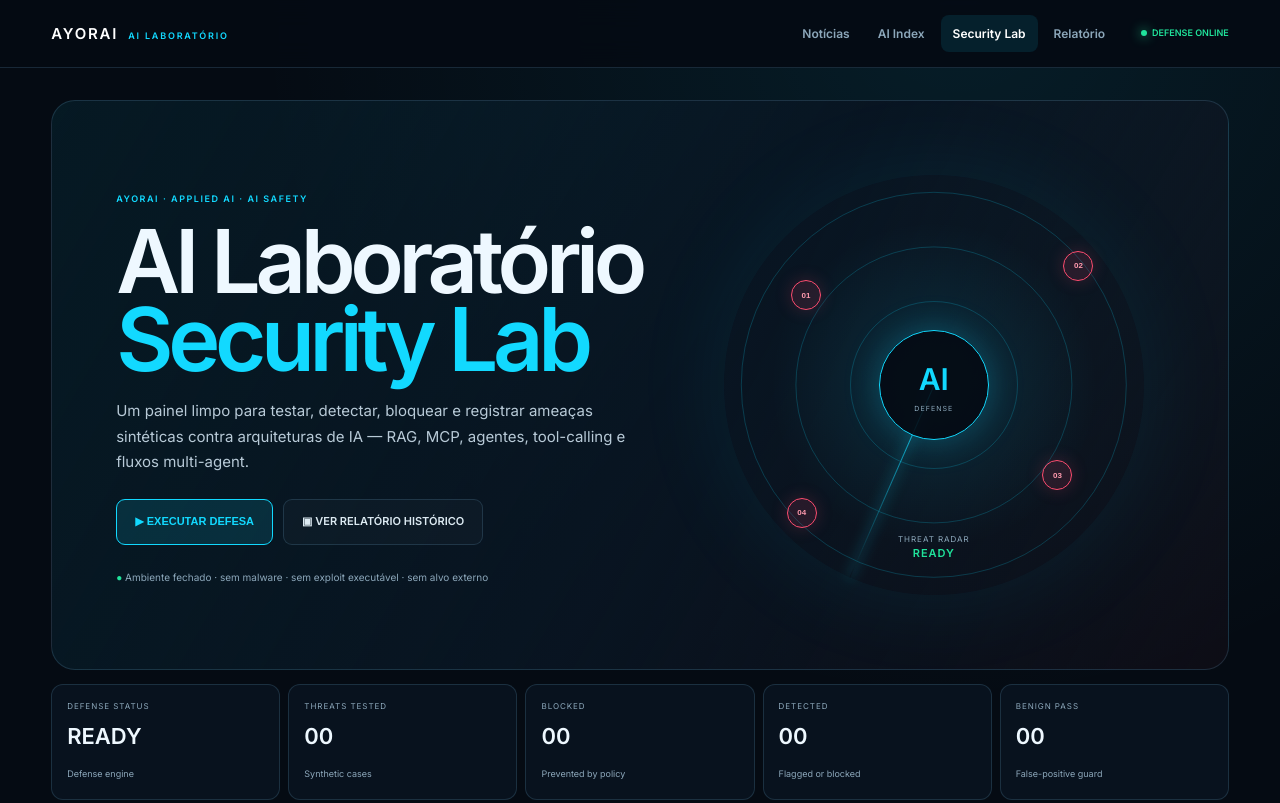
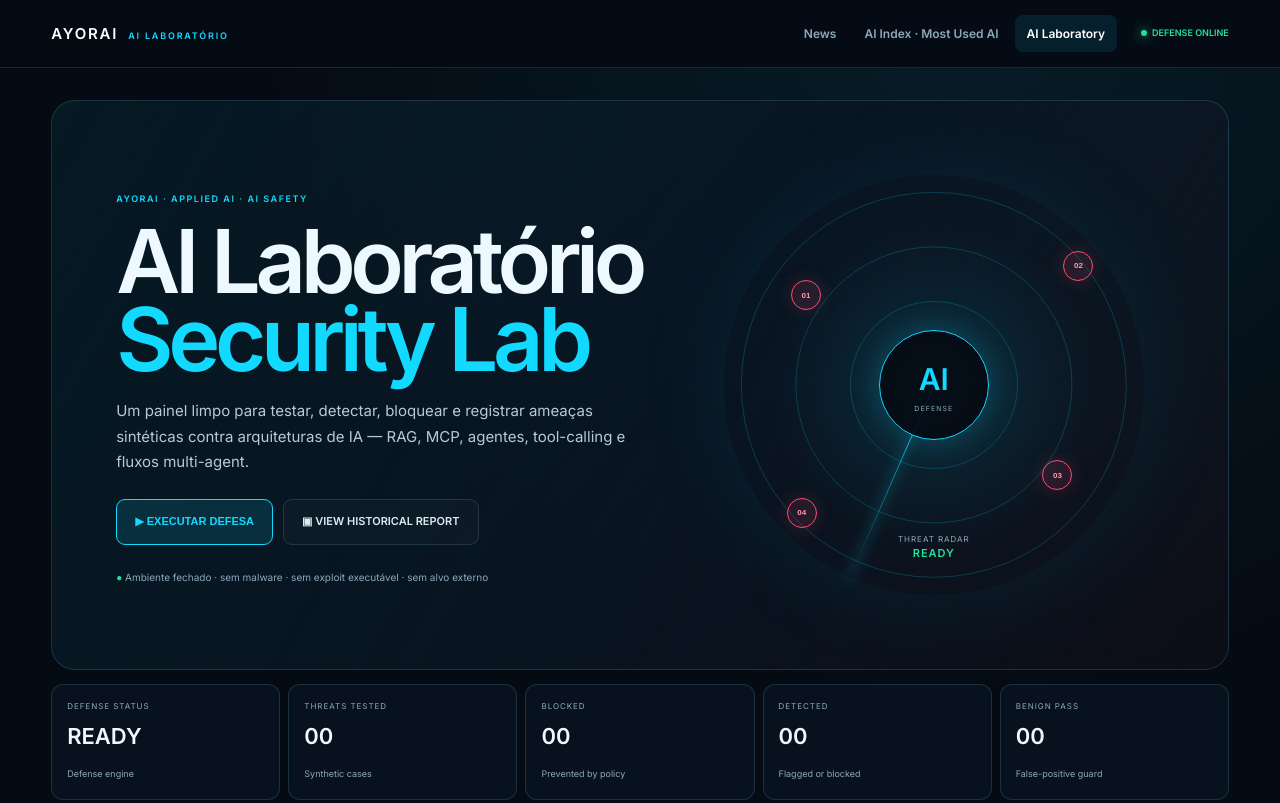
Before and after one commit to Ayorinha/global-tech-news-ai, a plain HTML site: page ai-radar.html in a window 1280 px wide. Shown: the top 803 px of the page. Drawn offline with Linux system fonts and the light colour scheme.

Commit message:
ui: nest laboratory report navigation

```diff
--- a/ai-radar.html
+++ b/ai-radar.html
@@ -12,10 +12,10 @@
 <body class="radar-page">
 <header class="radar-topbar">
   <a class="radar-brand" href="index.html"><strong>AYORAI</strong><span>AI LABORATÓRIO</span></a>
-  <nav><a href="index.html">Notícias</a><a href="ai-tools.html">AI Index</a><a class="active" href="ai-radar.html">Security Lab</a><a href="security-report.html">Relatório</a></nav>
+  <nav><a href="index.html">News</a><a href="ai-tools.html">AI Index · Most Used AI</a><a class="active" href="ai-radar.html">AI Laboratory</a></nav>
   <div class="top-status"><i></i>DEFENSE ONLINE</div>
   <button id="menuBtn" class="menu-btn" aria-label="Abrir menu">☰</button>
-  <div id="mobileMenu" class="mobile-menu"><a href="index.html">Notícias</a><a href="ai-tools.html">AI Index</a><a href="security-report.html">🛡️ Relatório histórico</a></div>
+  <div id="mobileMenu" class="mobile-menu"><a href="index.html">News</a><a href="ai-tools.html">AI Index · Most Used AI</a><a href="security-report.html">🛡️ Historical Report</a></div>
 </header>
 
 <main class="shell">
@@ -26,7 +26,7 @@
     <p>Um painel limpo para testar, detectar, bloquear e registrar ameaças sintéticas contra arquiteturas de IA — RAG, MCP, agentes, tool-calling e fluxos multi-agent.</p>
     <div class="hero-actions">
       <button id="runAll" class="primary">▶ EXECUTAR DEFESA</button>
-      <a class="secondary" href="security-report.html">▣ VER RELATÓRIO HISTÓRICO</a>
+      <a class="secondary" href="security-report.html">▣ VIEW HISTORICAL REPORT</a>
     </div>
     <div class="trust-line"><span>●</span> Ambiente fechado · sem malware · sem exploit executável · sem alvo externo</div>
   </div>
@@ -61,8 +61,8 @@
 </section>
 
 <section class="report-callout">
-  <div><div class="eyebrow">PERMANENT RECORD</div><h2>Relatório histórico do laboratório</h2><p>O resultado consolidado fica em uma página versionada no GitHub Pages. Ela registra data, escopo, famílias de ameaça, arquitetura testada, controles defensivos e limitações.</p></div>
-  <a href="security-report.html">ABRIR RELATÓRIO ↗</a>
+  <div><div class="eyebrow">PERMANENT RECORD</div><h2>Historical Laboratory Report</h2><p>O resultado consolidado fica em uma página versionada no GitHub Pages. Ela registra data, escopo, famílias de ameaça, arquitetura testada, controles defensivos e limitações.</p></div>
+  <a href="security-report.html">OPEN REPORT ↗</a>
 </section>
 
 <section class="method">
```
